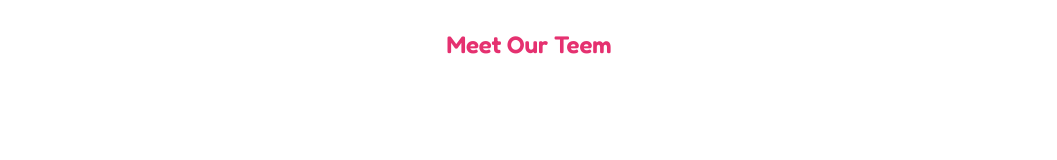
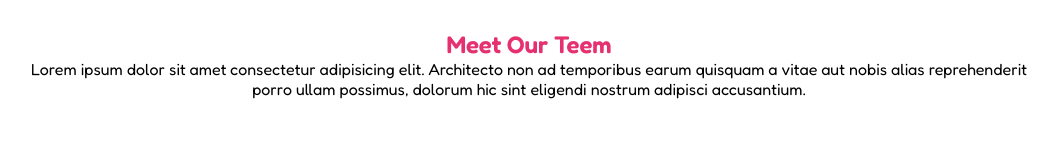
Before and after one commit to Spong3ibob/html-css-float-cards, a plain HTML site: page index.html in a window 1280 px wide. Shown: the whole page, without its empty margins (111-1168 px from the left). Drawn offline with Linux system fonts and the light colour scheme.

Commit message:
aggiunto centratura

```diff
--- a/css/style.css
+++ b/css/style.css
@@ -1,18 +1,24 @@
 /* Reset */
 *{
     box-sizing: border-box;
-    margin: 0;
+    margin: auto;
     padding: 0;
+    max-width: 1000px;
 }
 /* common */
 
 /* typografy */
-
+body{
+    font-family: 'Fredoka', sans-serif;
+}
 /* main */
 /* title */
 h1{
     color: #E53170;
-    font-family: 'Fredoka', sans-serif;
     text-align: center;
     padding-top: 30px;
 }
+/* description */
+p{
+    text-align: center;
+}
--- a/index.html
+++ b/index.html
@@ -8,7 +8,7 @@
     <!-- font google -->
     <link rel="preconnect" href="https://fonts.googleapis.com">
     <link rel="preconnect" href="https://fonts.gstatic.com" crossorigin>
-    <link href="https://fonts.googleapis.com/css2?family=Fredoka:wght@600&display=swap" rel="stylesheet">
+    <link href="https://fonts.googleapis.com/css2?family=Fredoka:wght@300;400;600&display=swap" rel="stylesheet">
     <link rel="stylesheet" href="css/style.css">
 </head>
 <body>
@@ -18,7 +18,9 @@
             <h1>Meet Our Teem</h1>
         </section>
         <!-- description -->
-        <section></section>
+        <section>
+            <p>Lorem ipsum dolor sit amet consectetur adipisicing elit. Architecto non ad temporibus earum quisquam a vitae aut nobis alias reprehenderit porro ullam possimus, dolorum hic sint eligendi nostrum adipisci accusantium.</p>
+        </section>
         <!-- description components tem -->
         <section></section>
 
```
